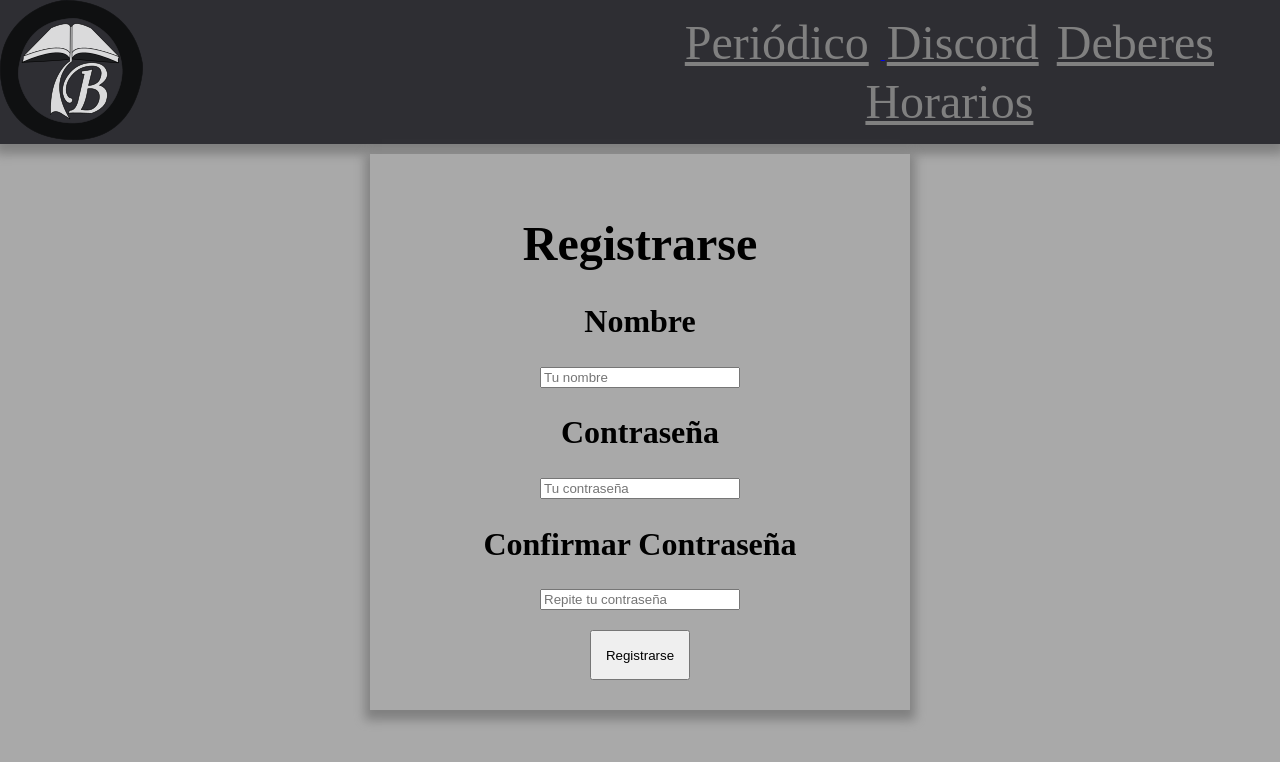
After one commit to Erik-Lopez/colegio, a Django app: page /users/signup/ in a window 1280 px wide. The commit adds this page. Shown: the top 762 px of the page. Run offline with Django 3.2, Linux system fonts and the light colour scheme.

Commit message:
Add user login/logout/signup and post creation

```diff
--- a/colegio/urls.py
+++ b/colegio/urls.py
@@ -4,6 +4,7 @@ from django.conf import settings
 from django.urls import path, include
 
 urlpatterns = [
-    path('posts/', include('posts.urls')),
+    path('posts/', include('posts.urls'), name="posts"),
+    path('users/', include('users.urls'), name="users"),
     path('admin/', admin.site.urls),
 ] + static(settings.MEDIA_URL, document_root=settings.MEDIA_ROOT)
--- a/posts/models.py
+++ b/posts/models.py
@@ -15,6 +15,7 @@ from clubs.models import Club
 class BlogPost(models.Model):
     title = models.CharField(max_length=30)
     content = models.TextField()
+    description = models.CharField(max_length=60)
 
     author_id = models.ForeignKey(User, null=True, blank=False, on_delete=models.SET_NULL)
 #    tags_id   = models.ForeignKey(Tag, on_delete=models.SET_NULL)
--- /dev/null
+++ b/static/css/style-sign.css
@@ -0,0 +1,44 @@
+.main {
+	width: 75%;
+	margin: auto;
+	margin-top: 10px;
+}
+
+.sign-box {
+	width: 50%;
+	margin: auto;
+	padding: 30px;
+	background-color: darkgrey;
+	box-shadow: 0 5px 10px 5px grey;
+}
+
+.sign-box h1 {
+	font-size: 3em;
+}
+.sign-box h2 {
+	font-size: 2em;
+}
+
+.sign-box h1,h2 {
+	text-align: center;
+
+}
+.sign-box label input {
+	display: block;
+	margin-left: auto;
+	margin-right: auto;
+	width: 40%;
+}
+.sign-box > input {
+	display: block;
+	margin-left: auto;
+	margin-right: auto;
+	margin-top: 20px;
+	width: 100px;
+	height: 50px;
+}
+
+.error {
+	color: red;
+	text-decoration: underline;
+}
--- a/templates/base.html
+++ b/templates/base.html
@@ -6,11 +6,11 @@
 		{% block head_content %}{% endblock %}
 
 		{% load static %}
-		<link rel="stylesheet" href={% static 'css/base.css' %}/>
+		<link rel="stylesheet" href="{% static 'css/base.css' %}"/>
 
 		<meta name="robots" content="index,follow"/>
 		<meta name="viewport" content="width=device-width, initial-scale=1.0"/>
-		<meta rel="shortcut icon" type="image/png" href="favicon.ico">
+		<meta rel="shortcut icon" type="image/png" href="favicon.ico"/>
 	</head>
 
 	<body>
--- a/templates/posts/posts.html
+++ b/templates/posts/posts.html
@@ -6,6 +6,8 @@
 {% endblock %}
 
 {% block container %}
+<a href="create/" class="add-button">Crear Post</a>
+
 {% load static %}
 {% for post in posts %}
 	<a href="{{ post.id }}" class="main__post--link">
--- /dev/null
+++ b/templates/users/login.html
@@ -0,0 +1,2 @@
+{% extends 'users/sign.html' %}
+{% load static %}
--- /dev/null
+++ b/templates/users/sign.html
@@ -0,0 +1,30 @@
+{% extends "base.html" %}
+{% load static %}
+
+{% block head_content %}
+	<title>{{title}}</title>
+	<link rel="stylesheet" href="{% static 'css/style-sign.css' %}"/>
+{% endblock %}
+
+{% block container %}
+	<form method='POST' action="." class="sign-box">
+		{% csrf_token %}
+		<h1>{{title}}</h1>
+		<label for="nombre">
+			<span> <h2>Nombre</h2> </span>
+			<input type="text" id="nombre" placeholder="Tu nombre" name="username" required="true"/>
+		</label>
+		<label for="pass">
+			<span> <h2>Contraseña</h2> </span>
+			<input type="password" id="pass" placeholder="Tu contraseña" name="password" required="true"/>
+		</label>
+		{% block optional%}
+		{% endblock %}
+
+		<input type="submit" value="{{title}}"/>
+
+		{% if error %}
+			<em class="error">{{error}}</em>
+		{% endif %}
+	</form>
+{% endblock %}
--- /dev/null
+++ b/templates/users/signup.html
@@ -0,0 +1,11 @@
+{% extends "users/sign.html" %}
+{% load static %}
+
+{% block title %}Registrarse{% endblock %}
+{% block optional %}
+	{% csrf_token %}
+	<label for="pass">
+		<span> <h2>Confirmar Contraseña</h2> </span>
+		<input type="password" id="pass" placeholder="Repite tu contraseña" name="password_confirmation" required="true"/>
+	</label>
+{% endblock %}
--- a/users/urls.py
+++ b/users/urls.py
@@ -4,5 +4,9 @@ from . import views
 
 urlpatterns = [
     path("", views.show_users),
-    path("create/", views.create_user)
+    path("create/", views.create_user),
+
+    path("signup/", views.signup),
+    path("login/", views.login_view, name='login'),
+    path("logout/", views.logout_view, name='logout')
 ]
--- a/users/views.py
+++ b/users/views.py
@@ -1,7 +1,55 @@
-from django.shortcuts import render
+from django.shortcuts import render, redirect
 from django.http import HttpRequest
+from django.contrib.auth import authenticate, login, logout
+from django.contrib.auth.decorators import login_required
+
+# Exceptions
+from django.db.utils import IntegrityError
+# Models
+from django.contrib.auth.models import User
+from users.models import Profile
 
 # Create your views here.
+def login_view(request):
+    if request.method == 'GET':
+        pass
+    if request.method == 'POST':
+        username = request.POST["username"]
+        password = request.POST["password"]
+
+        user = authenticate(request, username=username, password=password)
+        if user:
+            login(request, user)
+            return redirect('posts')
+        else:
+            return render(request, 'users/login.html', {'title': 'Iniciar Sesión', 'error': "Credenciales inválidas."})
+    return render(request, 'users/login.html', {'title': 'Iniciar Sesión'})
+
+@login_required
+def logout_view(request):
+    logout(request)
+    return redirect('login')
+
+def signup(request):
+    if request.method == 'POST':
+        username = request.POST["username"]
+        password = request.POST["password"]
+        conf_pass = request.POST["password_confirmation"]
+
+        if password != conf_pass:
+            return render(request, 'users/signup.html', {'title': 'Registrarse', 'error': "Las contraseñas tienen que coincidir."})
+
+        try:
+            user = User.objects.create_user(username=username, password=password)
+        except IntegrityError:
+            return render(request, 'users/signup.html', {'title': 'Registrarse', 'error': "Este nombre ya está en uso."})
+        profile = Profile(user=user)
+        profile.save()
+
+        login(request, user)
+        return redirect('posts')
+    return render(request, 'users/signup.html', {'title': 'Registrarse'})
+
 def show_users(request):
     pass
 
```
Also changed, not shown: TODO-list.md (added, +5 -0 lines), posts/views.py (+26 -7 lines), templates/posts/create_post.html (added, +26 -0 lines), users/login.html (added, +26 -0 lines), users/sign.html (added, +25 -0 lines), users/signup.html (added, +30 -0 lines), db.sqlite3, posts/migrations/0002_blogpost_description.py (added).
